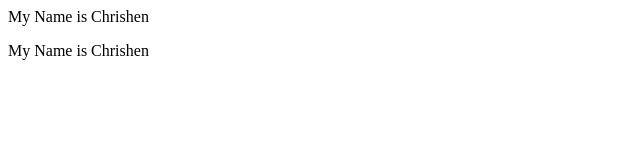
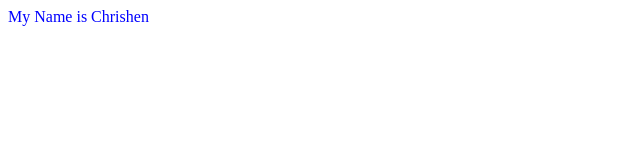
Before and after one commit to chrishensilva/myweb, a plain HTML site: page index.html in a window 1280 px wide. Shown: the whole page, without its empty margins (0-640 px from the left). Drawn offline with Linux system fonts and the light colour scheme.

Commit message:
Update index.html

```diff
--- a/index.html
+++ b/index.html
@@ -1,9 +1,13 @@
 <html>
 	<head>
 		<title>Hello world</title>
+		<style>
+			p{
+				color:Blue;
+			}
+		</style>
 	</head>
 	<body>
 		<p>My Name is Chrishen</p>
-		<p>My Name is Chrishen</p>
 	</body>
 </html>
```
